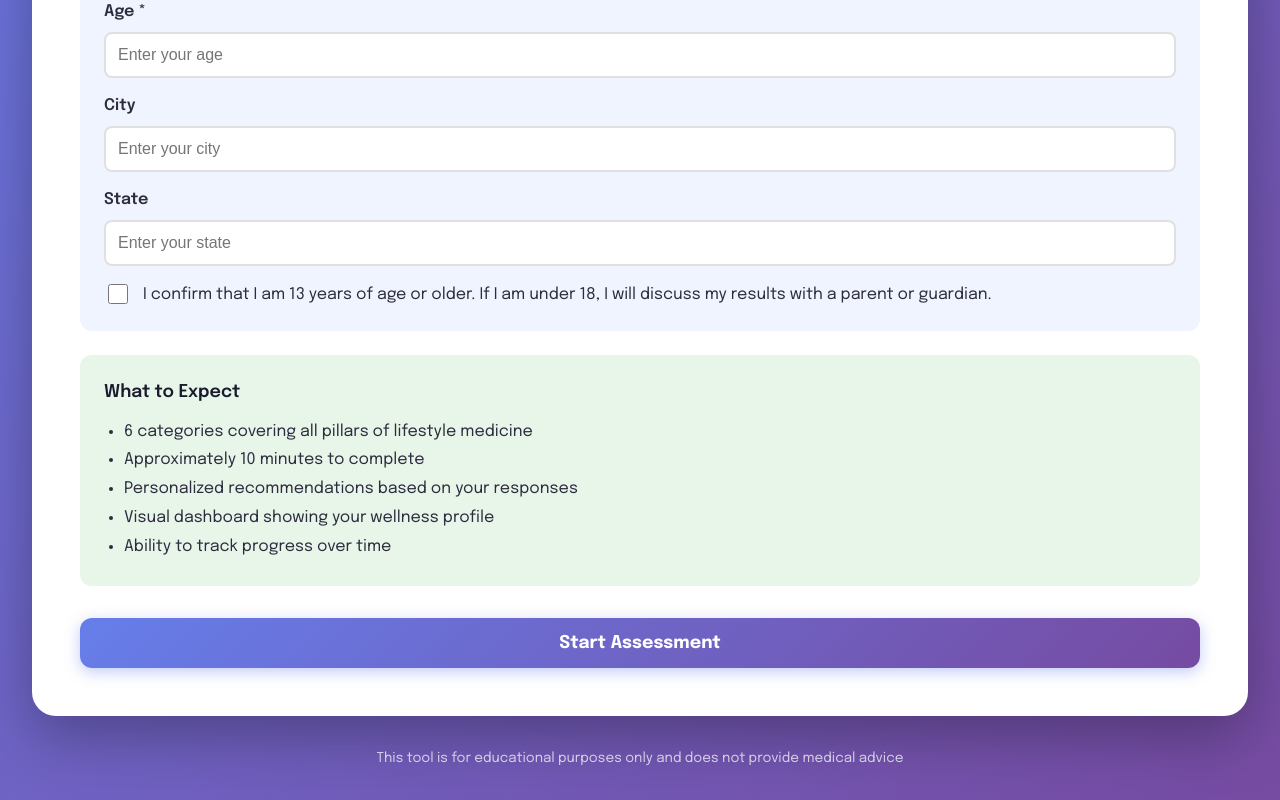
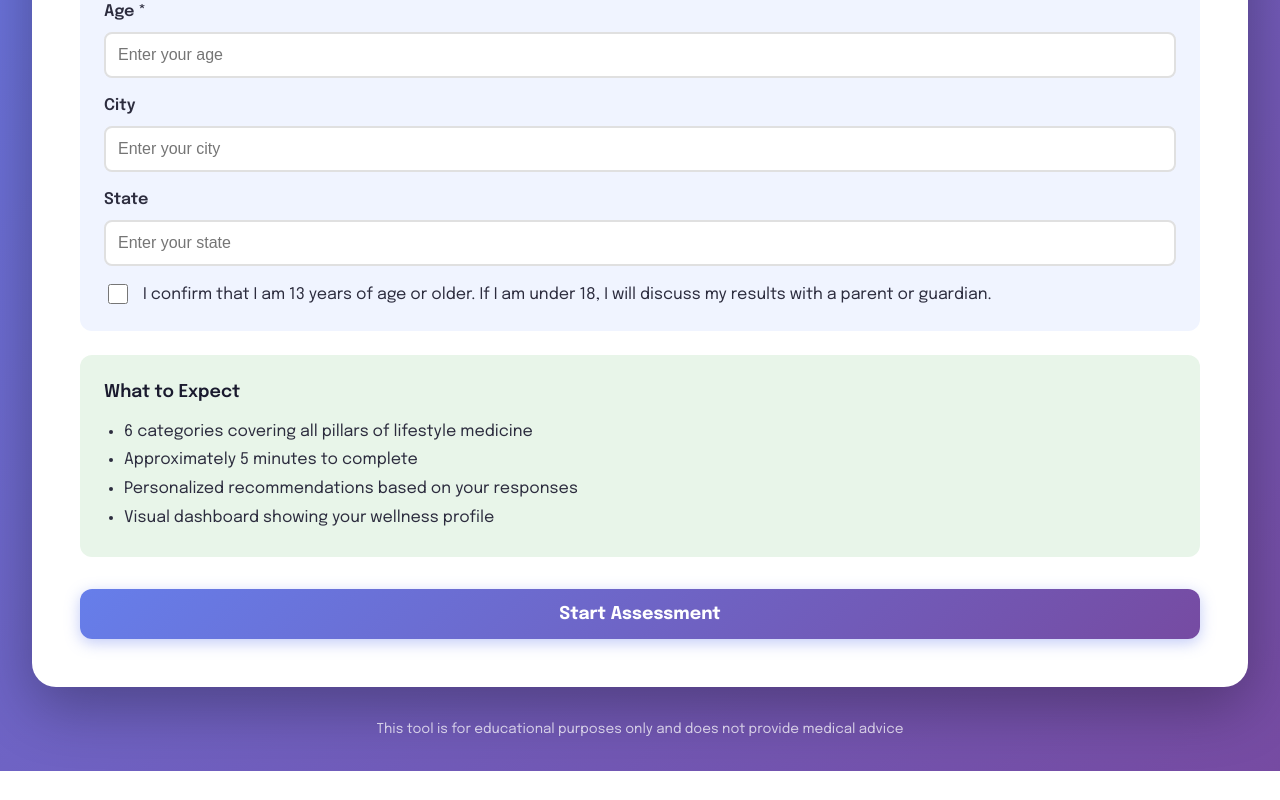
Before and after one commit to AV31456/lifestyle-assessment, a React (Vite) app: page / in a window 1280 px wide. Shown: the part 661-1461 px from the top of the page. After the commit the page ends 1432 px from the top, so only its background shows below. Built offline with nearby package versions, Linux system fonts and the light colour scheme.

Commit message:
Keep educational disclaimer only

```diff
--- a/src/App.jsx
+++ b/src/App.jsx
@@ -283,10 +283,9 @@ const LifestyleMedicineAssessment = () => {
       <h3 style={{ fontSize: '1.1rem', fontWeight: '600', margin: '0 0 0.75rem 0', color: '#1a1a2e' }}>What to Expect</h3>
       <ul style={{ margin: 0, paddingLeft: '1.25rem', lineHeight: '1.8', color: '#2c2c3e' }}>
         <li>6 categories covering all pillars of lifestyle medicine</li>
-        <li>Approximately 10 minutes to complete</li>
+        <li>Approximately 5 minutes to complete</li>
         <li>Personalized recommendations based on your responses</li>
         <li>Visual dashboard showing your wellness profile</li>
-        <li>Ability to track progress over time</li>
       </ul>
     </div>
 
```
